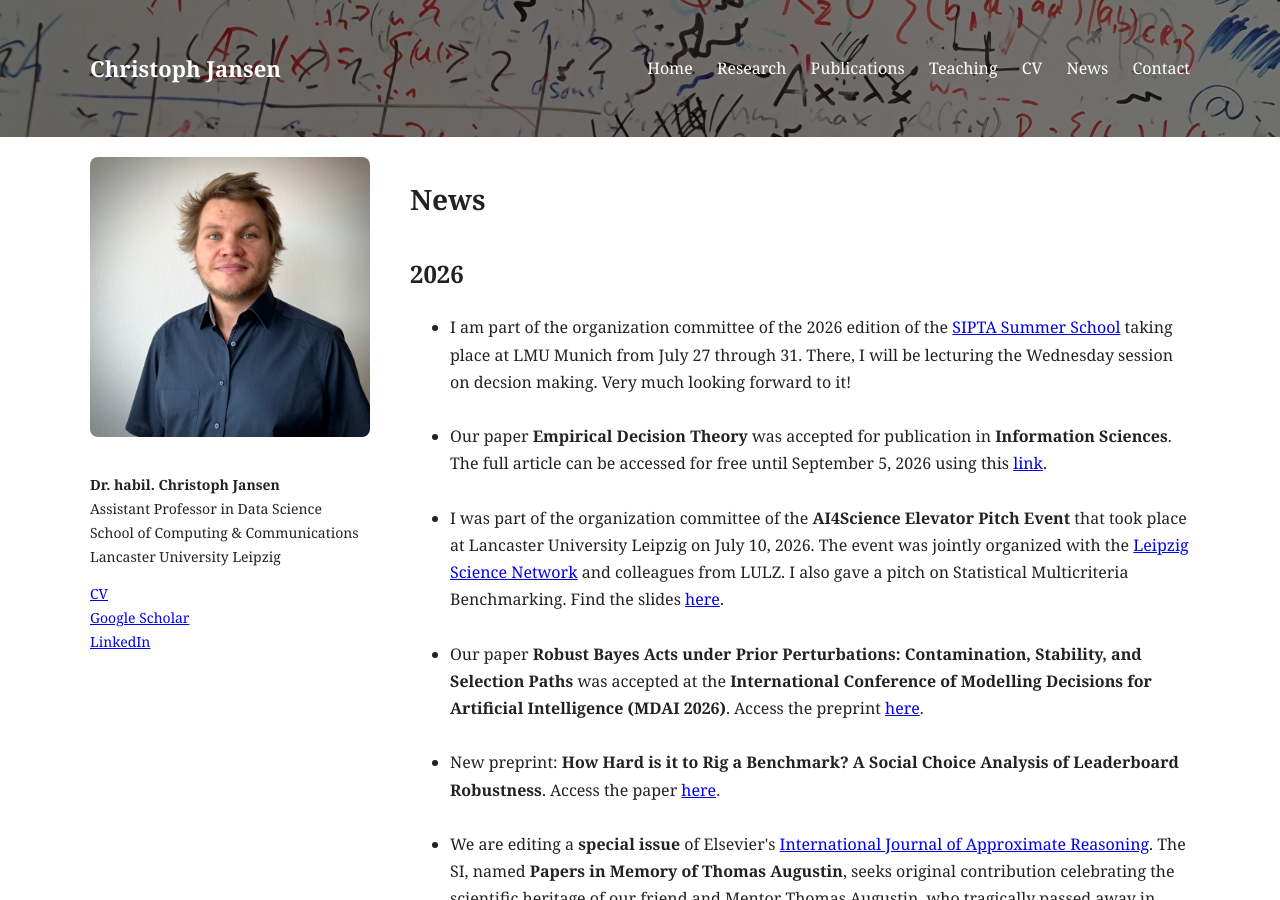
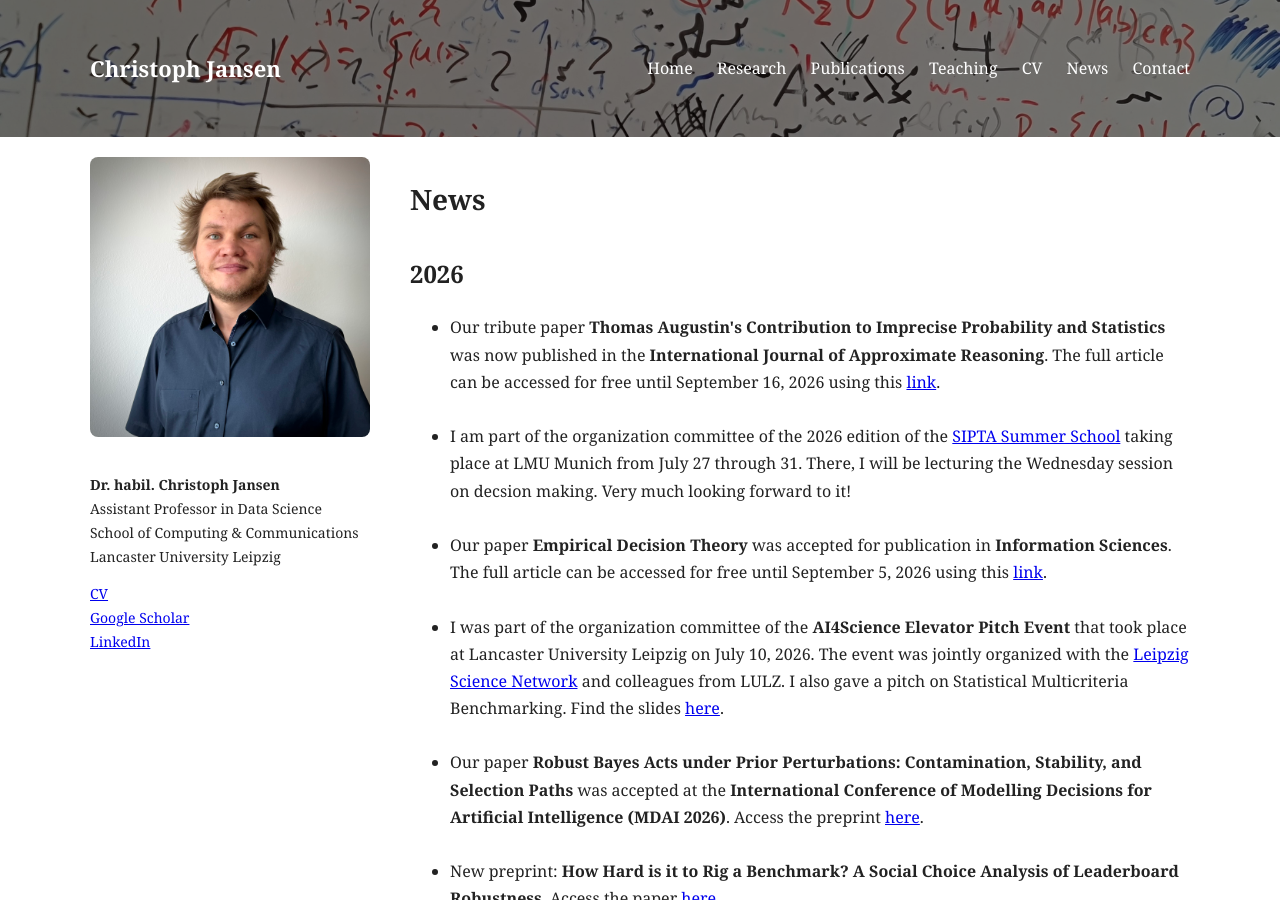
Before and after one commit to jansenc/jansenc.github.io, a Jekyll site: the page built from news/index.md, in a window 1280 px wide and 900 px high. Built offline with Jekyll 4.4.1, drawn with Linux system fonts in a browser that asks for light colours.

Commit message:
Update index.md

```diff
--- a/news/index.md
+++ b/news/index.md
@@ -8,6 +8,11 @@ permalink: /news/
 
 <h2>2026</h2>
 <ul>
+   <li>
+    Our tribute paper <strong>Thomas Augustin's Contribution to Imprecise Probability and Statistics</strong> was now published in the <strong>International Journal of Approximate Reasoning</strong>.
+     The full article can be accessed for free until September 16, 2026 using this <a href="https://authors.elsevier.com/a/1nWB0,KD6ZnKMW">link</a>.
+  </li>
+   <br>
    <li>
     I am part of the organization committee of the 2026 edition of the <a href="https://www.ifi.lmu.de/kiml/en/school26/">SIPTA Summer School</a> taking place at LMU Munich from July 27 through 31. There, I will be lecturing the Wednesday session on decsion making. Very much looking forward to it!
   </li>
```
